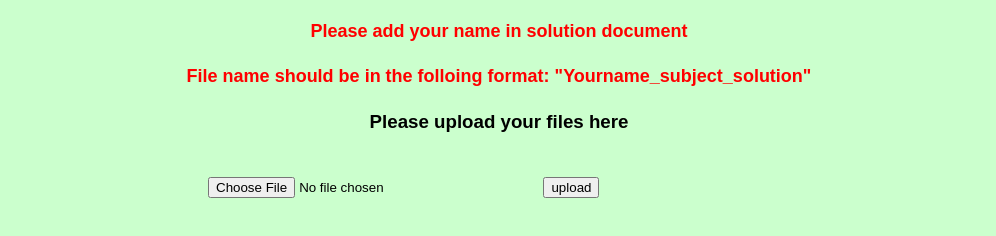
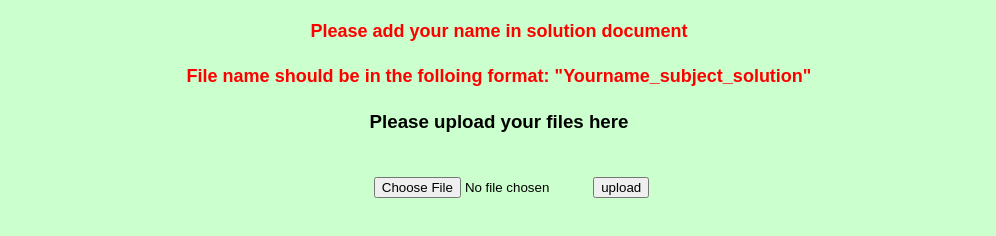
Before and after one commit to chandru-06/google-service-account, a website: page sample.html in a window 1280 px wide. Shown: the part 246-482 px from the top of the page, without its empty margins (141-1137 px from the left). Drawn offline with Linux system fonts and the light colour scheme.

Commit message:
fourth commit

```diff
--- a/sample.html
+++ b/sample.html
@@ -39,10 +39,13 @@
         .formm {
             width: 50%;
             margin: 0px auto;
+            display: flex;
+            flex-direction: row;
+            justify-content: center;
         }
 
         .input1 {
-            width: 306px;
+            width: 190px;
             padding: 25px;
 
         }
@@ -88,7 +91,7 @@
         Please upload your files here
     </h3>
     <!-- File input field -->
-    <div class="formm">
+    <div class="formm" >
         <form action="/single" method="post" enctype="multipart/form-data">
             <input class="input1" type="file" name="fileIn" id="file" onchange="fileValidation()" required />
             <input class="input2" type="submit" value="upload" id="upload-button">
```
